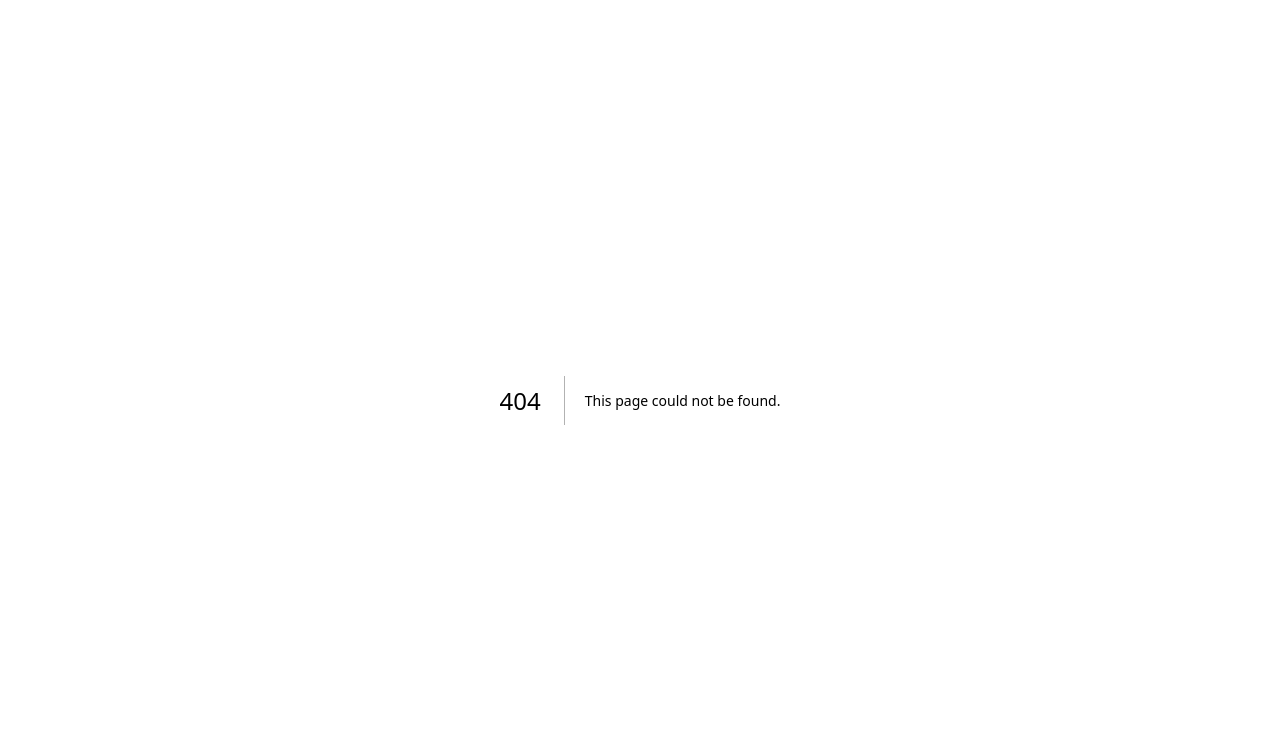
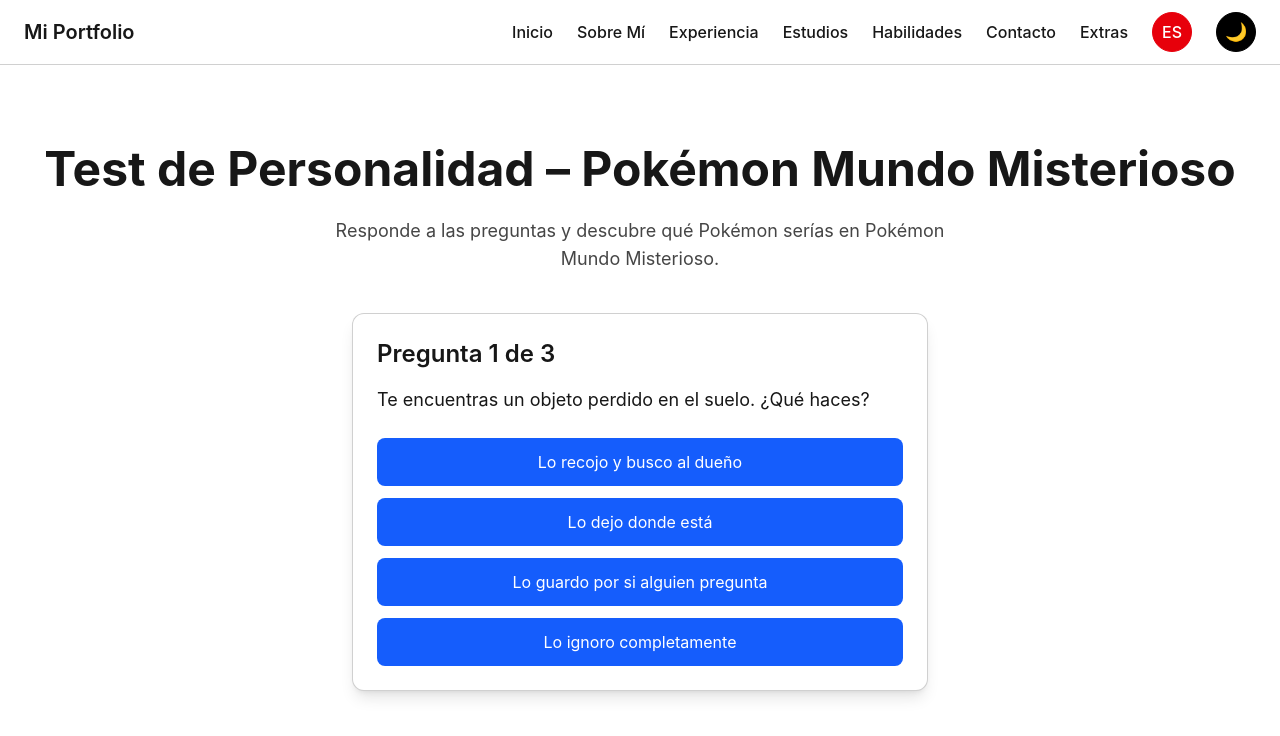
Before and after one commit to Vichotte/my-cv, a Next.js app: page /extras in a window 1280 px wide. Before the commit this address had no page. Shown: the top 736 px of the page. Built offline with nearby package versions, Linux system fonts and the light colour scheme.

Commit message:
first version of extras page and fixing movile navbar

```diff
--- a/src/app/components/Navbar.tsx
+++ b/src/app/components/Navbar.tsx
@@ -32,43 +32,43 @@
         {/* MENÚ DESKTOP */}
         <ul className="hidden md:flex gap-6 text-base font-medium items-center">
         <li>
-          <a href="#inicio" className="cursor-pointer hover:opacity-70 transition">
+          <a href="/#inicio" className="cursor-pointer hover:opacity-70 transition">
             {lang === "es" ? "Inicio" : "Start"}
           </a>
         </li>
 
         <li>
-          <a href="#sobremi" className="cursor-pointer hover:opacity-70 transition">
+          <a href="/#sobremi" className="cursor-pointer hover:opacity-70 transition">
             {lang === "es" ? "Sobre Mí" : "About Me"}
           </a>
         </li>
 
         <li>
-          <a href="#experiencia" className="cursor-pointer hover:opacity-70 transition">
+          <a href="/#experiencia" className="cursor-pointer hover:opacity-70 transition">
             {lang === "es" ? "Experiencia" : "Experience"}
           </a>
         </li>
 
         <li>
-          <a href="#estudios" className="cursor-pointer hover:opacity-70 transition">
+          <a href="/#estudios" className="cursor-pointer hover:opacity-70 transition">
             {lang === "es" ? "Estudios" : "Education"}
           </a>
         </li>
 
         <li>
-          <a href="#habilidades" className="cursor-pointer hover:opacity-70 transition">
+          <a href="/#habilidades" className="cursor-pointer hover:opacity-70 transition">
             {lang === "es" ? "Habilidades" : "Skills"}
           </a>
         </li>
 
          <li>
-          <a href="#contacto" className="cursor-pointer hover:opacity-70 transition">
+          <a href="/#contacto" className="cursor-pointer hover:opacity-70 transition">
             {lang === "es" ? "Contacto" : "Contact Me"}
           </a>
         </li>
 
         <li>
-          <a href="https://github.com/Vichotte" className="cursor-pointer hover:opacity-70 transition">
+          <a href="/extras" className="cursor-pointer hover:opacity-70 transition">
             {lang === "es" ? "Extras" : "Extras"}
           </a>
         </li>
@@ -82,14 +82,41 @@
       {/* MENÚ MÓVIL */}
       {open && (
         <ul className="md:hidden flex flex-col gap-4 px-6 pb-4 text-base font-medium">
-          <li><a href="#inicio" className="hover:opacity-70 transition">Inicio</a></li>
-          <li><a href="#sobremi" className="hover:opacity-70 transition">Sobre Mí</a></li>
-          <li><a href="#experiencia" className="hover:opacity-70 transition">Experiencia</a></li>
-          <li><a href="#estudios" className="hover:opacity-70 transition">Estudios</a></li>
-          <li><a href="#habilidades" className="hover:opacity-70 transition">Habilidades</a></li>
-           <li><a href="#contacto" className="hover:opacity-70 transition">Contacto</a></li>
-          <li className="hover:opacity-70 transition">Extras</li>
-          {/* ÚNICO BOTÓN DE TEMA TAMBIÉN AQUÍ */}
+          <li>
+            <a href="/#inicio" className="hover:opacity-70 transition">
+            {lang === "es" ? "Inicio" : "Start"}
+            </a>
+          </li>
+          <li>
+            <a href="/#sobremi" className="hover:opacity-70 transition">
+            {lang === "es" ? "Sobre Mi" : "About Me"}
+            </a>
+          </li>
+          <li>
+            <a href="/#experiencia" className="hover:opacity-70 transition">
+            {lang === "es" ? "Experiencia" : "Experiencie"}
+            </a>
+          </li>
+          <li>
+            <a href="/#estudios" className="hover:opacity-70 transition">
+            {lang === "es" ? "Estudios" : "Education"}
+            </a>
+          </li>
+          <li>
+            <a href="/#habilidades" className="hover:opacity-70 transition">
+            {lang === "es" ? "Habilidades" : "Skills"}
+            </a>
+          </li>
+          <li>
+            <a href="/#contacto" className="hover:opacity-70 transition">
+            {lang === "es" ? "Contacto" : "Contact Me"}
+            </a>
+          </li>
+          <li>
+            <a href="/extras" className="hover:opacity-70 transition">
+            {lang === "es" ? "Extras" : "Extras"}
+            </a>
+          </li>
           <LanguageToggle />
           <ThemeToggle />
         </ul>
--- /dev/null
+++ b/src/app/components/QuizPMD.tsx
@@ -0,0 +1,95 @@
+"use client";
+
+import { useState } from "react";
+import Navbar from "./Navbar";
+
+
+export default function QuizPMD() {
+  const [step, setStep] = useState(0);
+  const [answers, setAnswers] = useState<number[]>([]);
+
+  const questions = [
+    {
+      question: "Te encuentras un objeto perdido en el suelo. ¿Qué haces?",
+      options: [
+        "Lo recojo y busco al dueño",
+        "Lo dejo donde está",
+        "Lo guardo por si alguien pregunta",
+        "Lo ignoro completamente"
+      ]
+    },
+    {
+      question: "Un amigo está triste. ¿Cómo reaccionas?",
+      options: [
+        "Intento animarlo con humor",
+        "Le escucho en silencio",
+        "Le doy espacio",
+        "Le doy un abrazo"
+      ]
+    },
+    {
+      question: "¿Cómo te describirías?",
+      options: [
+        "Valiente",
+        "Tranquilo",
+        "Energético",
+        "Analítico"
+      ]
+    }
+  ];
+
+  const handleAnswer = (index: number) => {
+    setAnswers([...answers, index]);
+    setStep(step + 1);
+  };
+
+  const getResult = () => {
+    const sum = answers.reduce((a, b) => a + b, 0);
+
+    if (sum <= 2) return "Eres un Pikachu: alegre, curioso y lleno de energía.";
+    if (sum <= 5) return "Eres un Charmander: valiente, decidido y con un gran corazón.";
+    if (sum <= 7) return "Eres un Squirtle: calmado, inteligente y confiable.";
+    return "Eres un Bulbasaur: equilibrado, amable y muy leal.";
+  };
+
+  return (
+
+    <div className="w-full max-w-xl bg-background border border-foreground/20 rounded-xl p-6 shadow-lg">
+
+      {step < questions.length ? (
+        <>
+          <h2 className="text-2xl font-semibold mb-4">
+            Pregunta {step + 1} de {questions.length}
+          </h2>
+
+          <p className="text-lg mb-6">{questions[step].question}</p>
+
+          <div className="flex flex-col gap-3">
+            {questions[step].options.map((opt, i) => (
+              <button
+                key={i}
+                onClick={() => handleAnswer(i)}
+                className="px-4 py-3 rounded-lg bg-blue-600 text-white hover:bg-blue-700 transition"
+              >
+                {opt}
+              </button>
+            ))}
+          </div>
+        </>
+      ) : (
+        <div className="text-center">
+          <h2 className="text-3xl font-bold mb-4">Resultado</h2>
+          <p className="text-lg opacity-80 mb-6">{getResult()}</p>
+
+          <button
+            onClick={() => { setStep(0); setAnswers([]); }}
+            className="px-6 py-3 rounded-lg bg-yellow-400 text-black hover:bg-yellow-500 transition"
+          >
+            Repetir test
+          </button>
+        </div>
+      )}
+
+    </div>
+  );
+}
--- /dev/null
+++ b/src/app/extras/page.tsx
@@ -0,0 +1,24 @@
+"use client";
+
+import Navbar from "../components/Navbar";
+import QuizPMD from "../components/QuizPMD";
+
+export default function ExtrasPage() {
+  return (
+    <>
+      <Navbar />
+
+      <section className="w-full min-h-screen py-20 px-6 flex flex-col items-center">
+        <h1 className="text-4xl md:text-5xl font-bold mb-6">
+          Test de Personalidad – Pokémon Mundo Misterioso
+        </h1>
+
+        <p className="text-lg opacity-80 max-w-2xl text-center mb-10">
+          Responde a las preguntas y descubre qué Pokémon serías en Pokémon Mundo Misterioso.
+        </p>
+
+        <QuizPMD />
+      </section>
+    </>
+  );
+}
```
